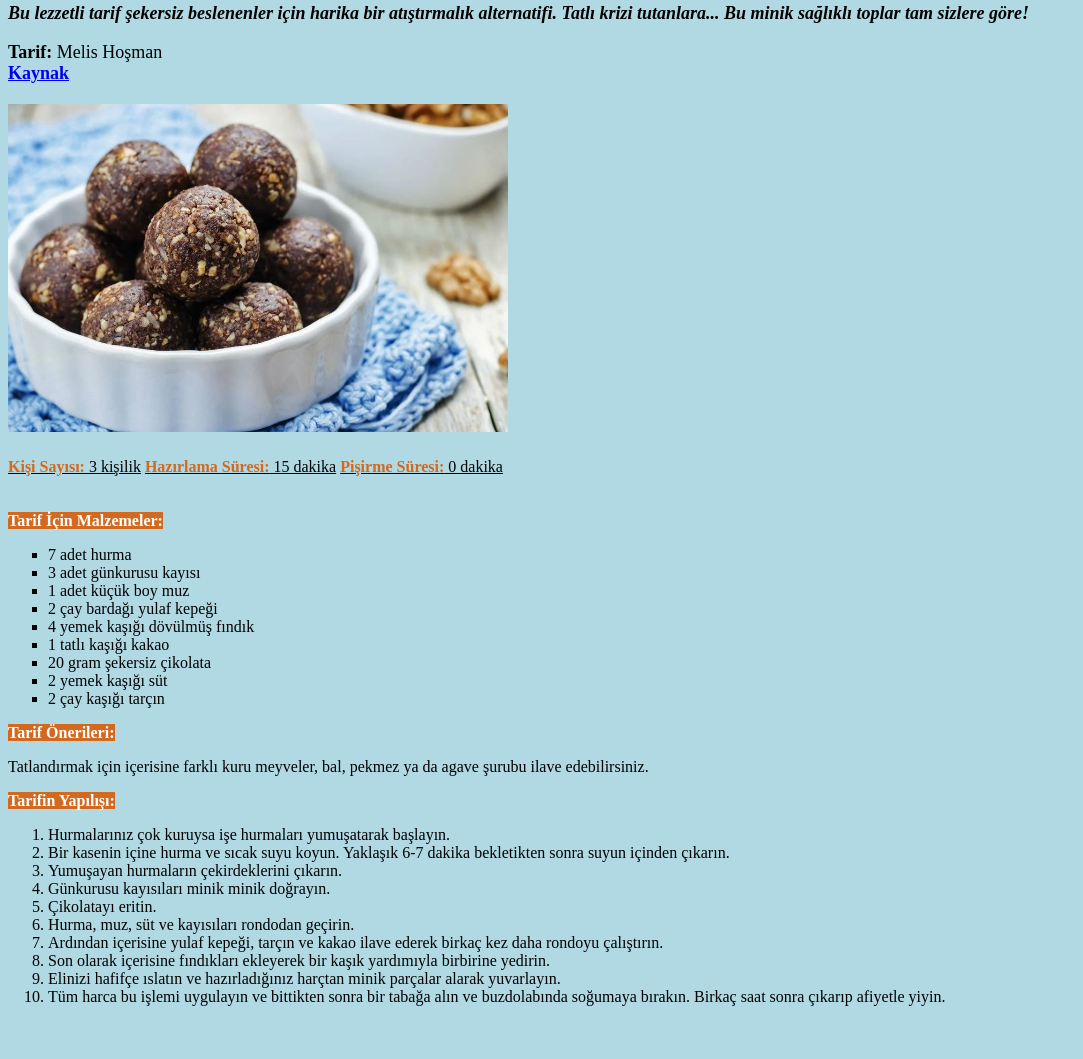
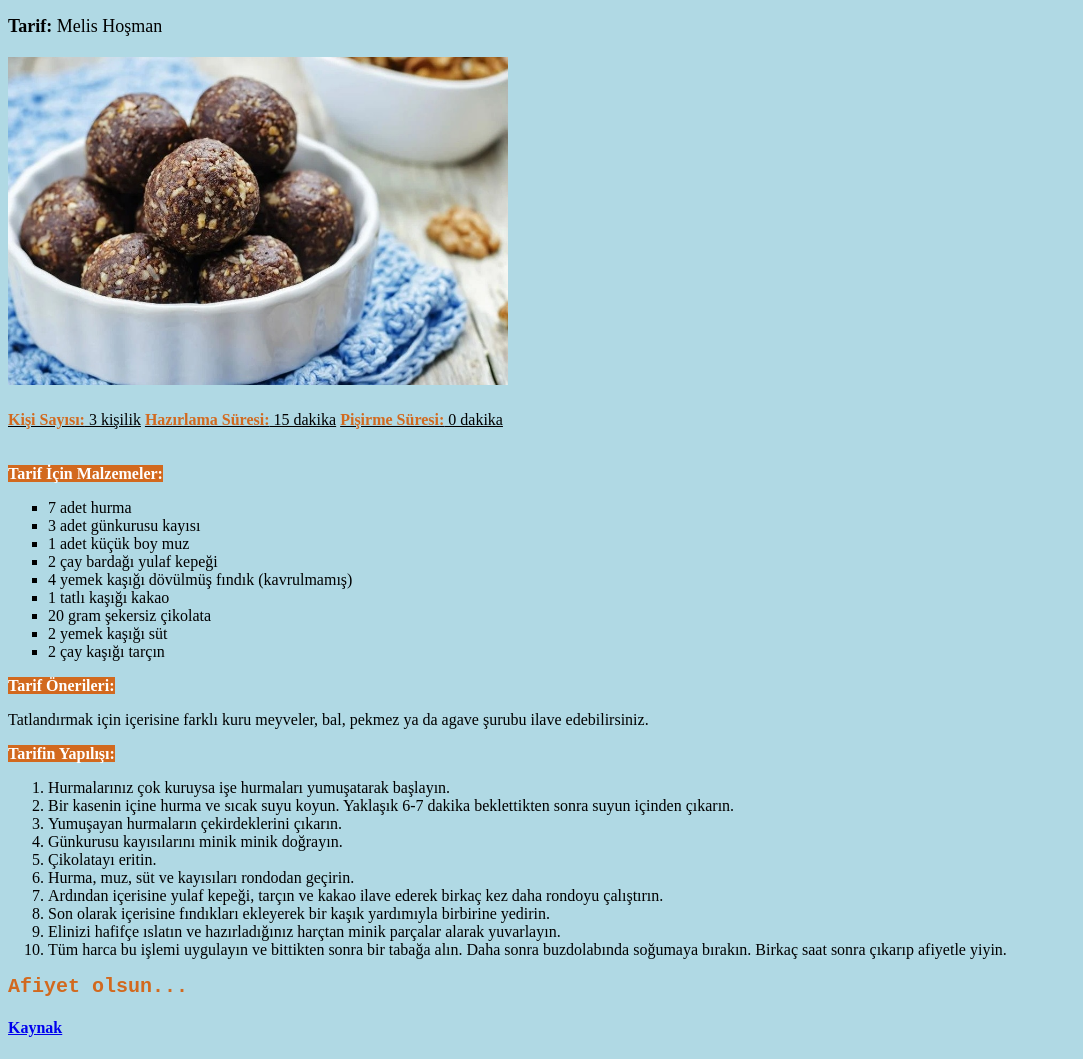
Before and after one commit to melishosman/kakaolu-yulaf-toplari-tarifi, a plain HTML site: page index.html in a window 1280 px wide. Shown: the part 103-1162 px from the top of the page, without its empty margins (0-1083 px from the left). Before the commit the page ends 1125 px from the top, so only its background shows below. Drawn offline with Linux system fonts and the light colour scheme.

Commit message:
foto ismi guncellendi, title eklendi, link eklendi

```diff
--- a/index.html
+++ b/index.html
@@ -9,7 +9,7 @@
 <body style="background-color:rgb(176, 217, 228)"></body>
     <!-- header start -->
     <header>
-        <br>
+
         <h1 style="color:rgb(71, 32, 3)">
             <em><strong>Kakaolu Yulaf Kepeği Topları</strong></em>
         </h1>
@@ -19,16 +19,14 @@
         <br>
         <article style="font-size:large">
             <b>Tarif:</b> Melis Hoşman
-            <br>
-            <a href="https://yemek.com/tarif/kakaolu-yulaf-kepegi-toplari/"><b>Kaynak</b></a>
-
-
         </article>
     </header>
     <!-- header end -->
 
         <h2>
-            <img src="img/kakaolu-yulaflı-toplar.jpg" width="500" alt="kakaolu-yulafli-toplar">
+            <a href="https://yemek.com/tarif/kakaolu-yulaf-kepegi-toplari/">
+                <img src="img/kakaolu-yulafli-toplar.jpg" width="500" alt="kakaolu-yulafli-toplar" title="kakaolu-yulafli-toplar-foto">
+            </a>
         </h2>
     <!-- recipe start -->
     <section>
@@ -48,7 +46,7 @@
                 <li>3 adet günkurusu kayısı</li>
                 <li>1 adet küçük boy muz</li>
                 <li>2 çay bardağı yulaf kepeği</li>
-                <li>4 yemek kaşığı dövülmüş fındık</li>
+                <li>4 yemek kaşığı dövülmüş fındık (kavrulmamış)</li>
                 <li>1 tatlı kaşığı kakao</li>
                 <li>20 gram şekersiz çikolata</li>
                 <li>2 yemek kaşığı süt</li>
@@ -67,18 +65,26 @@
             <strong style="color:white ;background-color:chocolate">Tarifin Yapılışı:</strong><br>
             <ol>
                 <li>Hurmalarınız çok kuruysa işe hurmaları yumuşatarak başlayın.</li>
-                <li>Bir kasenin içine hurma ve sıcak suyu koyun. Yaklaşık 6-7 dakika bekletikten sonra suyun içinden çıkarın.</li>
+                <li>Bir kasenin içine hurma ve sıcak suyu koyun. Yaklaşık 6-7 dakika beklettikten sonra suyun içinden çıkarın.</li>
                 <li>Yumuşayan hurmaların çekirdeklerini çıkarın.</li>
-                <li>Günkurusu kayısıları minik minik doğrayın.</li>
+                <li>Günkurusu kayısılarını minik minik doğrayın.</li>
                 <li>Çikolatayı eritin.</li>
                 <li>Hurma, muz, süt ve kayısıları rondodan geçirin.</li>
                 <li>Ardından içerisine yulaf kepeği, tarçın ve kakao ilave ederek birkaç kez daha rondoyu çalıştırın.</li>
                 <li>Son olarak içerisine fındıkları ekleyerek bir kaşık yardımıyla birbirine yedirin.</li>
                 <li>Elinizi hafifçe ıslatın ve hazırladığınız harçtan minik parçalar alarak yuvarlayın.</li>
-                <li>Tüm harca bu işlemi uygulayın ve bittikten sonra bir tabağa alın ve buzdolabında soğumaya bırakın. Birkaç saat sonra çıkarıp afiyetle yiyin.</li>
+                <li>Tüm harca bu işlemi uygulayın ve bittikten sonra bir tabağa alın. Daha sonra buzdolabında soğumaya bırakın. Birkaç saat sonra çıkarıp afiyetle yiyin.</li>
             </ol>
         </article>
     </section>
     <!-- content - end -->
+    <!-- footer - start -->
+    <footer style="text-align: left;">
+        <strong style="color:chocolate ;font-family: monospace;font-size:x-large;">Afiyet olsun...</strong>
+        <h4>
+            <a href="https://yemek.com/tarif/kakaolu-yulaf-kepegi-toplari/"><b>Kaynak</b></a>
+        </h4>
+    </footer>
+    <!-- footer end -->
 </body>
 </html>
```
Also changed, not shown: img/kakaolu-yulafli-toplar.jpg (renamed from img/kakaolu-yulaflı-toplar.jpg), 1 other file.
